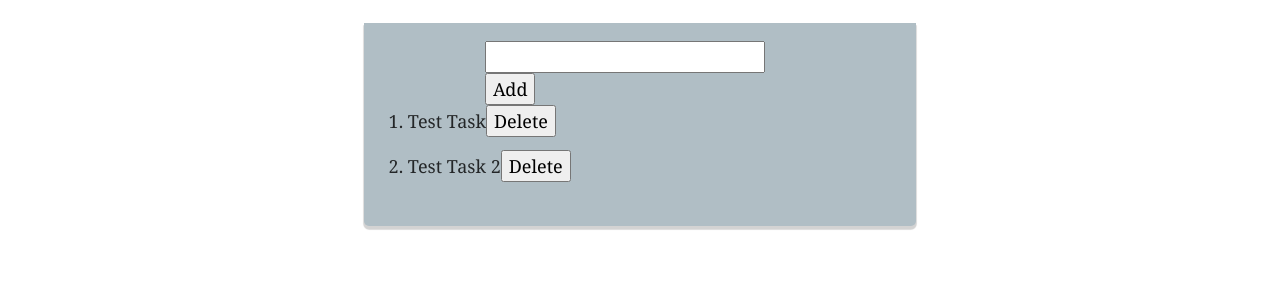
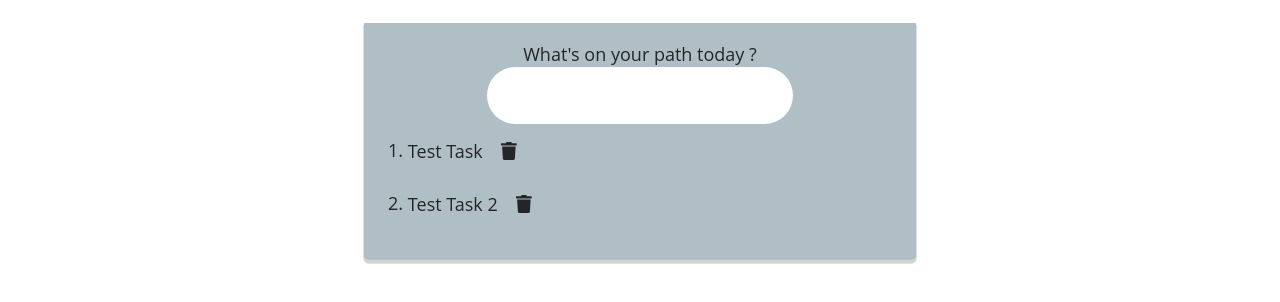
Before and after one commit to alexandrobin/yattle, a Gatsby site: page / in a window 1280 px wide. Shown: the part 100-402 px from the top of the page. Built offline with nearby package versions, Linux system fonts and the light colour scheme; Gatsby itself is replaced by a stand-in of ours.

Commit message:
[Front] Small improvements

```diff
--- a/package.json
+++ b/package.json
@@ -5,6 +5,9 @@
   "version": "0.1.0",
   "author": "Kyle Mathews <mathews.kyle@gmail.com>",
   "dependencies": {
+    "@fortawesome/fontawesome-svg-core": "^1.2.12",
+    "@fortawesome/free-solid-svg-icons": "^5.6.3",
+    "@fortawesome/react-fontawesome": "^0.1.4",
     "gatsby": "^2.0.76",
     "gatsby-image": "^2.0.20",
     "gatsby-plugin-manifest": "^2.0.9",
--- /dev/null
+++ b/src/components/fontawesome.js
@@ -0,0 +1,6 @@
+import { library } from '@fortawesome/fontawesome-svg-core'
+import { faCheckSquare, faCoffee, faTrash, fas } from '@fortawesome/free-solid-svg-icons'
+
+library.add( faCheckSquare, faCoffee, faTrash, fas)
+
+export default library
--- a/src/components/todolist.js
+++ b/src/components/todolist.js
@@ -1,5 +1,7 @@
+/* eslint-disable react/jsx-filename-extension */
 /* eslint-disable react/button-has-type */
 import React from 'react'
+import { FontAwesomeIcon } from '@fortawesome/react-fontawesome'
 
 import './todolist.scss'
 
@@ -16,7 +18,8 @@ class TodoList extends React.Component {
     inputValue: null,
   }
 
-  addTask = () => {
+  addTask = (event) => {
+    if (event.key === 'Enter') {
       const { tasks } = this.state
       const newTask = {
         text: this.state.inputValue,
@@ -26,10 +29,12 @@ class TodoList extends React.Component {
         tasks,
       })
     }
+  }
 
-  deleteTask = (e) => {
+  deleteTask = (i) => {
     const { tasks } = this.state
-    tasks.splice(e.target.getAttribute('index'), 1)
+    console.log(i)
+    tasks.splice(i, 1)
     this.setState({
       tasks,
     })
@@ -65,14 +70,18 @@ class TodoList extends React.Component {
 
 const InputTask = ({ onChangeTask, value, addTask }) => (
   <div className="input">
+    <label className="input-label">
+    What's on your path today ?
       <input
+          className="input-round"
           onChange={onChangeTask}
           value={value}
           type="text"
+          onKeyPress={addTask}
         />
-    <button className="button" onClick={addTask}>
-      Add
-    </button>
+    </label>
+
+
   </div>
 )
 
@@ -83,9 +92,7 @@ const ListOfTasks = ({ tasks, deleteTask }) => (
       {tasks.map((task, i) => (
         <li>
           {task.text}
-          <button index={i} onClick={deleteTask} type="reset">
-            Delete
-          </button>
+          <FontAwesomeIcon key={i} icon={'fas','trash'} onClick={() => deleteTask(i)} className="icon-button"/>
         </li>
       ))
       }
--- a/src/components/todolist.scss
+++ b/src/components/todolist.scss
@@ -2,7 +2,7 @@
 .container {
     display: block;
     margin: 0 auto;
-
+    font-family:'Open Sans';
 }
 
 .header {
@@ -18,17 +18,33 @@
     }
 }
 
+.input-label{
+    width:100%;
+    text-align:left;
+    font-size:1rem;
+}
+
+
+.input-round {
+    position:relative;
+    padding:0.85em 1.5em;
+    border-radius:50px;
+    border:none;
+    margin: 0 auto;
+    font-weight:bold;
+    user-select: none;
+}
+
 .input {
+    display:block;
     margin: 0 auto;
-    width: 60%;
+    width: 80%;
+    text-align: center;
 
-    input {
-
-        margin: 0 auto;
-    }
 
     .button {
-        position: relative;
+        position:relative;
+        margin:0 auto;
     }
 }
 
@@ -40,3 +56,10 @@
     background-color: #b0bec5;
     margin: 0 auto;
 }
+.icon-button {
+    :hover{
+        cursor: pointer;
+        color:#f44336;
+    }
+    margin:1rem;
+}
--- a/src/pages/index.js
+++ b/src/pages/index.js
@@ -4,9 +4,12 @@ import {
   Link,
 } from 'gatsby'
 
+
 import Layout from '../components/layout'
+import library from '../components/fontawesome'
 import SEO from '../components/seo'
 import TodoList from '../components/todolist'
+
 
 const IndexPage = () => (
   <Layout>
@@ -16,6 +19,7 @@ const IndexPage = () => (
     ['todolist', 'application', 'react']}
     />
     <TodoList />
+
   </Layout>
 )
 
```
Also changed, not shown: 2 other files. Lines whose indentation alone changed are shown as unchanged.
